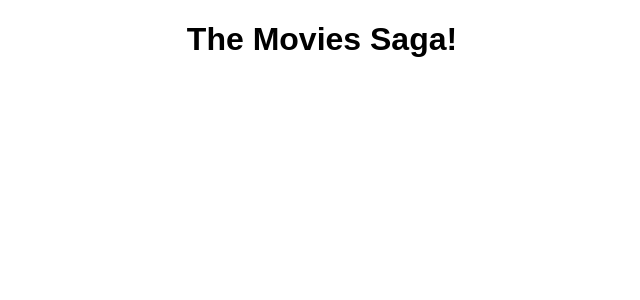
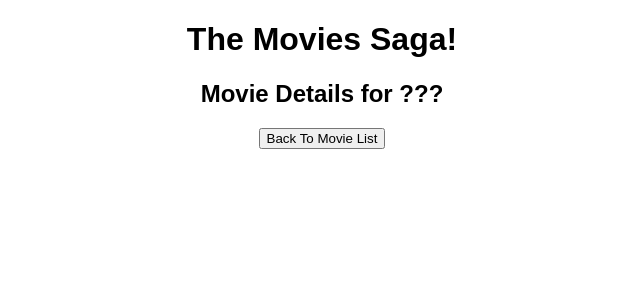
Before and after one commit to twol33/movie-library, a React (Create React App) app: page /#/details in a window 1280 px wide. Shown: the top 300 px of the page, without its empty margins (318-958 px from the left). Built offline with nearby package versions, Linux system fonts and the light colour scheme.

Commit message:
created a button to navigate to add a new movie

```diff
--- a/src/components/App/App.js
+++ b/src/components/App/App.js
@@ -2,11 +2,14 @@ import {HashRouter as Router, Route} from 'react-router-dom';
 import './App.css';
 import MovieList from '../MovieList/MovieList'
 import MovieDetails from '../MovieDetails/MovieDetails';
+import MovieNewAdd from '../MovieNewAdd/MovieNewAdd';
 
 function App() {
+
   return (
     <div className="App">
       <h1>The Movies Saga!</h1>
+
       <Router>
 
         <Route path="/" exact>
@@ -17,8 +20,12 @@ function App() {
           <MovieDetails />
         </Route>
 
-        {/* Add Movie page */}
+        <Route path="/addMovie" exact>
+          <MovieNewAdd />
+        </Route>
+
       </Router>
+
     </div>
   );
 }
--- a/src/components/MovieDetails/MovieDetails.jsx
+++ b/src/components/MovieDetails/MovieDetails.jsx
@@ -1,7 +1,20 @@
+import React, { useEffect } from 'react';
+import { useDispatch, useSelector } from 'react-redux';
+import { useHistory } from 'react-router';
 
 function MovieDetails() {
+    const dispatch = useDispatch();
+    const history = useHistory();
+
+    const backToMovieList = () => {
+        history.push('/')
+    }
     return(
-        <div></div>
+        <div>
+            <h2>Movie Details for ???</h2>
+            <button onClick={backToMovieList}>Back To Movie List</button>
+        </div>
+
     )
 }
 
--- a/src/components/MovieList/MovieList.jsx
+++ b/src/components/MovieList/MovieList.jsx
@@ -17,9 +17,14 @@ function MovieList() {
         history.push('/details')
     }
 
+    const goToAddMovie = () => {
+    history.push('/addMovie')
+  }
+
     return (
         <main>
             <h1>MovieList</h1>
+            <button onClick={goToAddMovie}>Add a New Movie</button>
             <section className="movies">
                 {movies.map(movie => {
                     return (
--- /dev/null
+++ b/src/components/MovieNewAdd/MovieNewAdd.jsx
@@ -0,0 +1,10 @@
+
+function MovieNewAdd() {
+    return(
+        <div>
+            <h2>Add a New Movie</h2>
+        </div>
+    )
+}
+
+export default MovieNewAdd;
```
